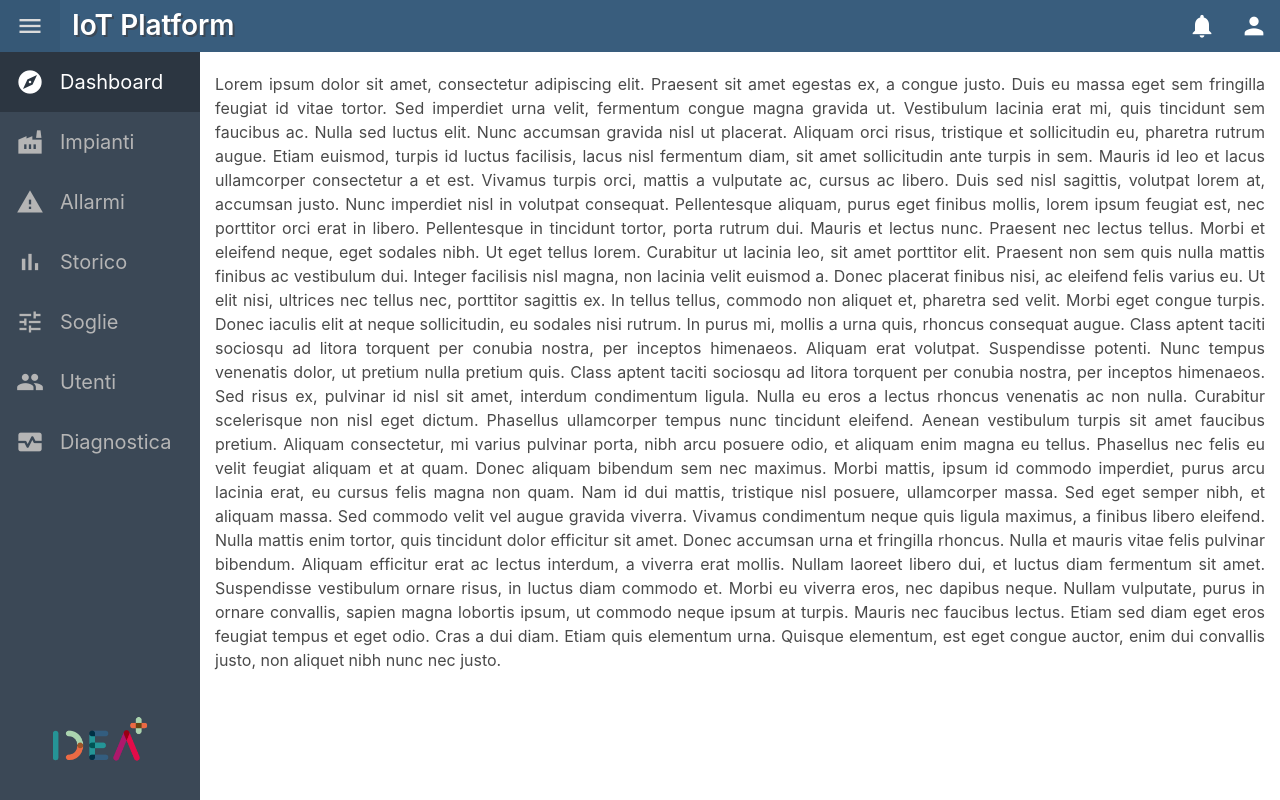
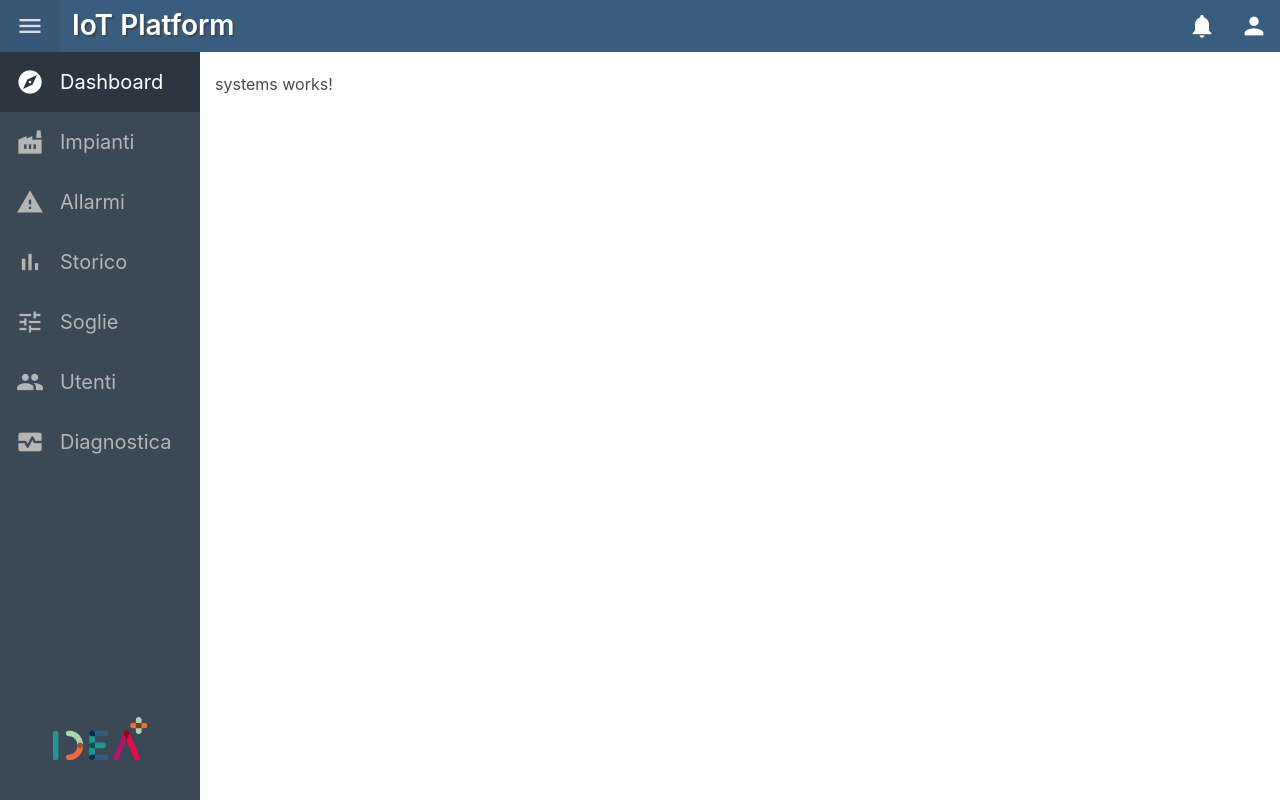
Before and after one commit to fede-palazz/sensor-hub, an Angular app in the folder frontend/: page / in a window 1280 px wide. Built offline with nearby package versions, Linux system fonts and the light colour scheme.

Commit message:
IOT-49 Created systems component

```diff
--- a/frontend/src/app/app.component.html
+++ b/frontend/src/app/app.component.html
@@ -7,52 +7,5 @@
     isMobileView ? '0' : isSidebarExpanded ? '200px' : '60px'
   "
 >
-  <p>
-    Lorem ipsum dolor sit amet, consectetur adipiscing elit. Praesent sit amet
-    egestas ex, a congue justo. Duis eu massa eget sem fringilla feugiat id
-    vitae tortor. Sed imperdiet urna velit, fermentum congue magna gravida ut.
-    Vestibulum lacinia erat mi, quis tincidunt sem faucibus ac. Nulla sed luctus
-    elit. Nunc accumsan gravida nisl ut placerat. Aliquam orci risus, tristique
-    et sollicitudin eu, pharetra rutrum augue. Etiam euismod, turpis id luctus
-    facilisis, lacus nisl fermentum diam, sit amet sollicitudin ante turpis in
-    sem. Mauris id leo et lacus ullamcorper consectetur a et est. Vivamus turpis
-    orci, mattis a vulputate ac, cursus ac libero. Duis sed nisl sagittis,
-    volutpat lorem at, accumsan justo. Nunc imperdiet nisl in volutpat
-    consequat. Pellentesque aliquam, purus eget finibus mollis, lorem ipsum
-    feugiat est, nec porttitor orci erat in libero. Pellentesque in tincidunt
-    tortor, porta rutrum dui. Mauris et lectus nunc. Praesent nec lectus tellus.
-    Morbi et eleifend neque, eget sodales nibh. Ut eget tellus lorem. Curabitur
-    ut lacinia leo, sit amet porttitor elit. Praesent non sem quis nulla mattis
-    finibus ac vestibulum dui. Integer facilisis nisl magna, non lacinia velit
-    euismod a. Donec placerat finibus nisi, ac eleifend felis varius eu. Ut elit
-    nisi, ultrices nec tellus nec, porttitor sagittis ex. In tellus tellus,
-    commodo non aliquet et, pharetra sed velit. Morbi eget congue turpis. Donec
-    iaculis elit at neque sollicitudin, eu sodales nisi rutrum. In purus mi,
-    mollis a urna quis, rhoncus consequat augue. Class aptent taciti sociosqu ad
-    litora torquent per conubia nostra, per inceptos himenaeos. Aliquam erat
-    volutpat. Suspendisse potenti. Nunc tempus venenatis dolor, ut pretium nulla
-    pretium quis. Class aptent taciti sociosqu ad litora torquent per conubia
-    nostra, per inceptos himenaeos. Sed risus ex, pulvinar id nisl sit amet,
-    interdum condimentum ligula. Nulla eu eros a lectus rhoncus venenatis ac non
-    nulla. Curabitur scelerisque non nisl eget dictum. Phasellus ullamcorper
-    tempus nunc tincidunt eleifend. Aenean vestibulum turpis sit amet faucibus
-    pretium. Aliquam consectetur, mi varius pulvinar porta, nibh arcu posuere
-    odio, et aliquam enim magna eu tellus. Phasellus nec felis eu velit feugiat
-    aliquam et at quam. Donec aliquam bibendum sem nec maximus. Morbi mattis,
-    ipsum id commodo imperdiet, purus arcu lacinia erat, eu cursus felis magna
-    non quam. Nam id dui mattis, tristique nisl posuere, ullamcorper massa. Sed
-    eget semper nibh, et aliquam massa. Sed commodo velit vel augue gravida
-    viverra. Vivamus condimentum neque quis ligula maximus, a finibus libero
-    eleifend. Nulla mattis enim tortor, quis tincidunt dolor efficitur sit amet.
-    Donec accumsan urna et fringilla rhoncus. Nulla et mauris vitae felis
-    pulvinar bibendum. Aliquam efficitur erat ac lectus interdum, a viverra erat
-    mollis. Nullam laoreet libero dui, et luctus diam fermentum sit amet.
-    Suspendisse vestibulum ornare risus, in luctus diam commodo et. Morbi eu
-    viverra eros, nec dapibus neque. Nullam vulputate, purus in ornare
-    convallis, sapien magna lobortis ipsum, ut commodo neque ipsum at turpis.
-    Mauris nec faucibus lectus. Etiam sed diam eget eros feugiat tempus et eget
-    odio. Cras a dui diam. Etiam quis elementum urna. Quisque elementum, est
-    eget congue auctor, enim dui convallis justo, non aliquet nibh nunc nec
-    justo.
-  </p>
+  <app-systems></app-systems>
 </div>
--- a/frontend/src/app/app.module.ts
+++ b/frontend/src/app/app.module.ts
@@ -6,9 +6,10 @@ import { AppComponent } from './app.component';
 import { NavbarComponent } from './components/nav/navbar/navbar.component';
 import { SidebarComponent } from './components/nav/sidebar/sidebar.component';
 import { MenuComponent } from './components/nav/menu/menu.component';
+import { SystemsComponent } from './components/systems/systems/systems.component';
 
 @NgModule({
-  declarations: [AppComponent, NavbarComponent, SidebarComponent, MenuComponent],
+  declarations: [AppComponent, NavbarComponent, SidebarComponent, MenuComponent, SystemsComponent],
   imports: [BrowserModule, AppRoutingModule],
   providers: [],
   bootstrap: [AppComponent],
--- /dev/null
+++ b/frontend/src/app/components/systems/systems/systems.component.html
@@ -0,0 +1 @@
+<p>systems works!</p>
```
Also changed, not shown: frontend/src/app/components/systems/systems/systems.component.ts (added, +10 -0 lines), frontend/src/app/components/systems/systems/systems.component.scss (added).
